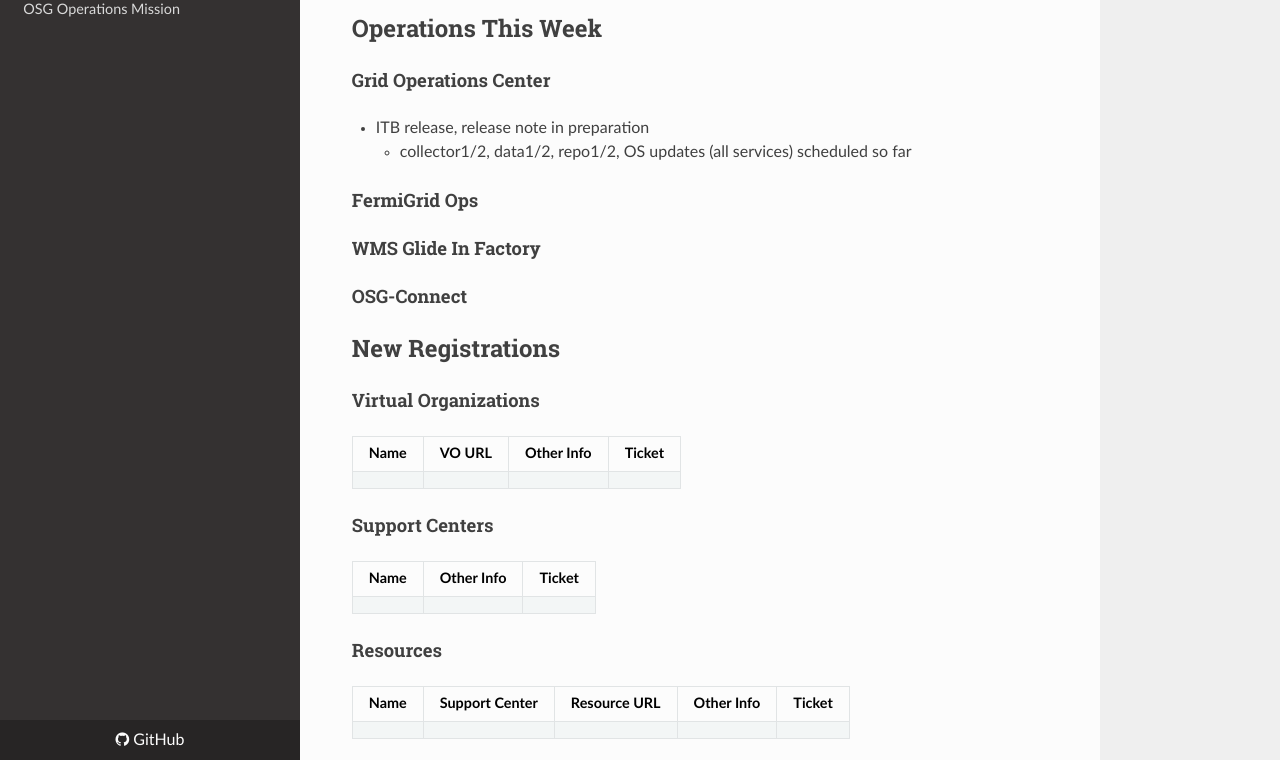
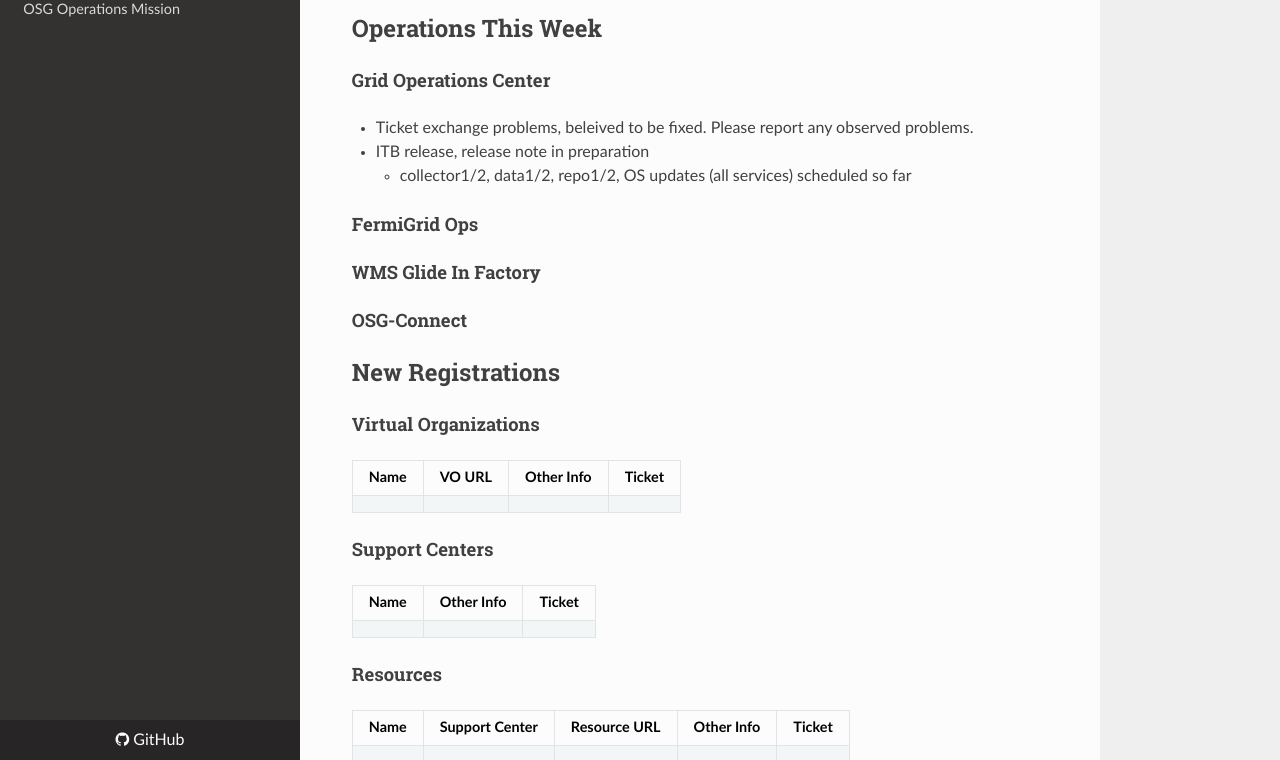
Before and after one commit to osg-htc/operations, an MkDocs documentation site: the page built from docs/WeeklyMinutes/20Mar2017.md, in a window 1280 px wide and 900 px high, scrolled down 2192 px, cut to the strip 140-900 px from the top of the window. Built offline with MkDocs 1.6.1, drawn with Linux system fonts in a browser that asks for light colours; nearby versions of some CDN libraries; old or Windows-style settings are respelled for this version of MkDocs.

Commit message:
Update 20Mar2017.md

```diff
--- a/docs/WeeklyMinutes/20Mar2017.md
+++ b/docs/WeeklyMinutes/20Mar2017.md
@@ -32,6 +32,7 @@
 ## Operations This Week
 
 #### Grid Operations Center
+   * Ticket exchange problems, beleived to be fixed. Please report any observed problems.
    * ITB release, release note in preparation
       * collector1/2, data1/2, repo1/2, OS updates (all services) scheduled so far
 
```
